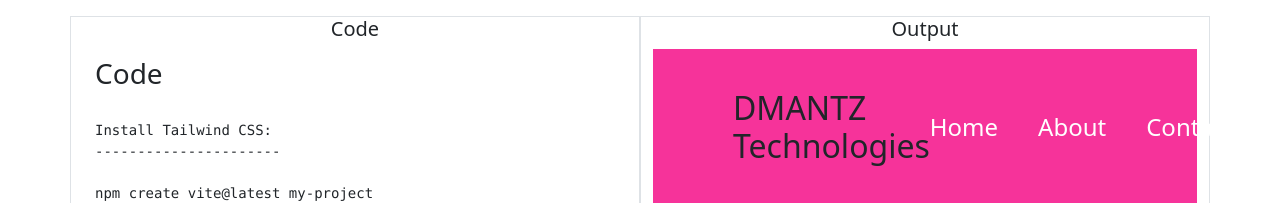
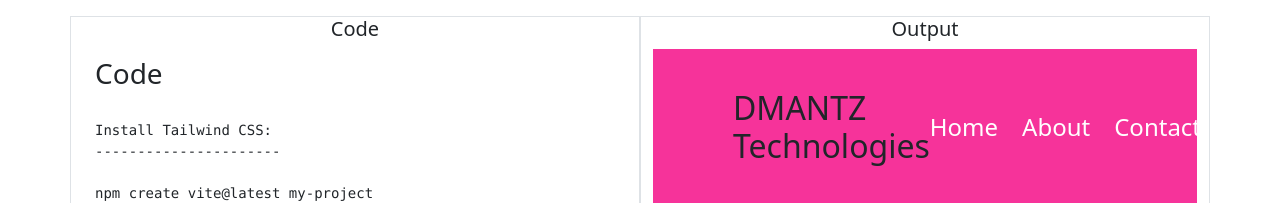
Before and after one commit to BalakrishnaSripathi/React_Project, a React (Vite) app: page /Tailwind in a window 1280 px wide. Shown: the top 203 px of the page. Built offline with nearby package versions, Linux system fonts and the light colour scheme.

Commit message:
Tailwind Problem

```diff
--- a/src/components/customHook/CustomHookDemo.jsx
+++ b/src/components/customHook/CustomHookDemo.jsx
@@ -10,7 +10,7 @@
                 data.map(v=>
                     <div className="col-lg-6 col-md-12 col-sm-12  border-2 border-indigo-400" >
                     <img className="h-60 w-60 object-fill" src={v.image}  height="200px" />
-                    <p className="bg-blue-100 font-bold border-1 border-amber-100">{v.title}</p>
+                    <p className="bg-blue-100 font-bold border border-amber-100 card  p-5">{v.title}</p>
                     </div>
                 )
             }
--- a/src/components/tailwindCss/Tailwind.css
+++ /dev/null
@@ -1 +0,0 @@
-@import "tailwindcss";
--- a/src/components/tailwindCss/TailwindDemo.jsx
+++ b/src/components/tailwindCss/TailwindDemo.jsx
@@ -1,12 +1,10 @@
-import "./tailwind.css"
-
 export default function TailwindDemo(){
 
     return(
         <div>
             <div className="flex bg-pink-500 items-center justify-between px-20 py-10" >
                 <h2 className="text-xl font-bold">DMANTZ Technologies</h2>
-                <div className="flex gap-10">
+                <div className="flex gap-4">
                     <h4 className="text-xl text-white font-bold">Home</h4>
                     <h4 className="text-xl text-white font-bold">About</h4>
                     <h4 className="text-xl text-white font-bold">Contact</h4>
```
